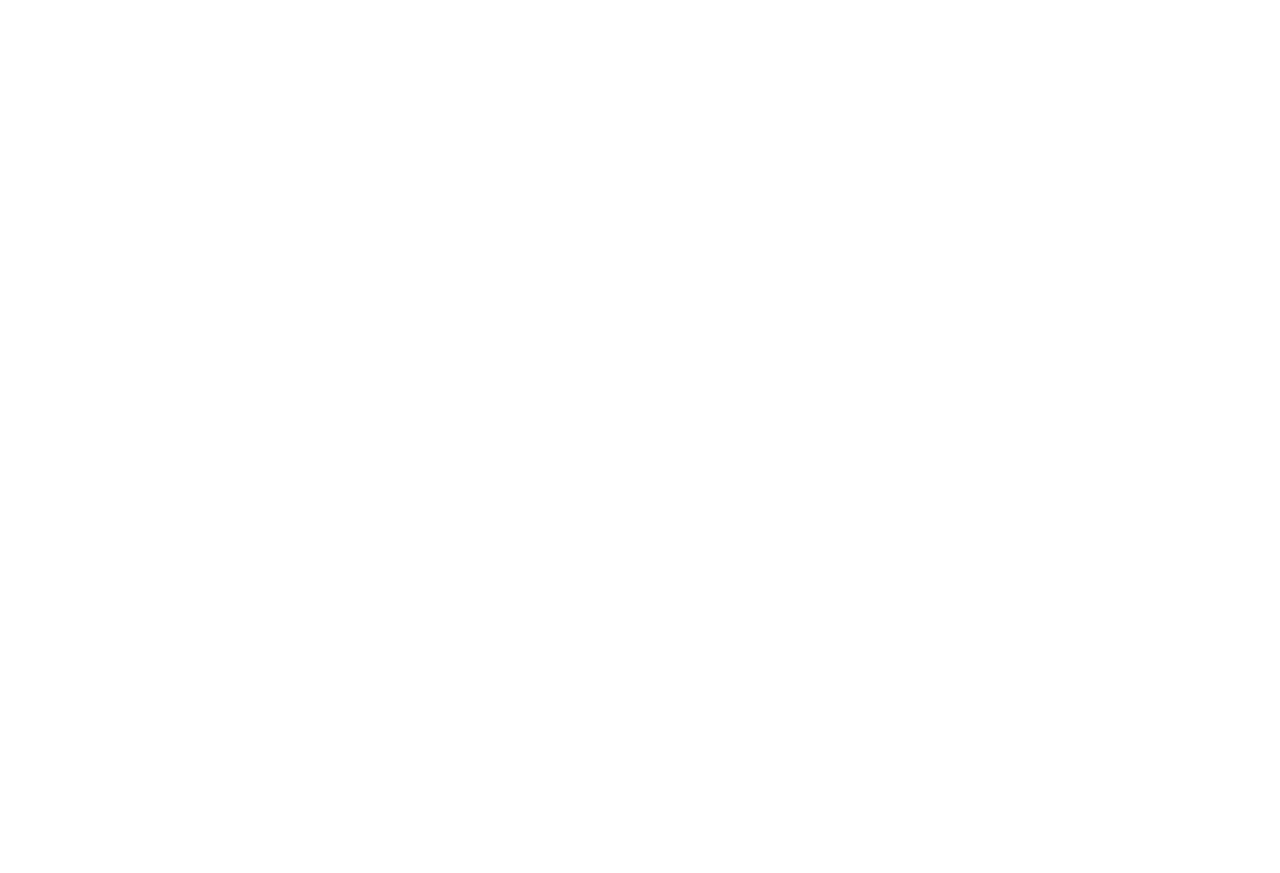
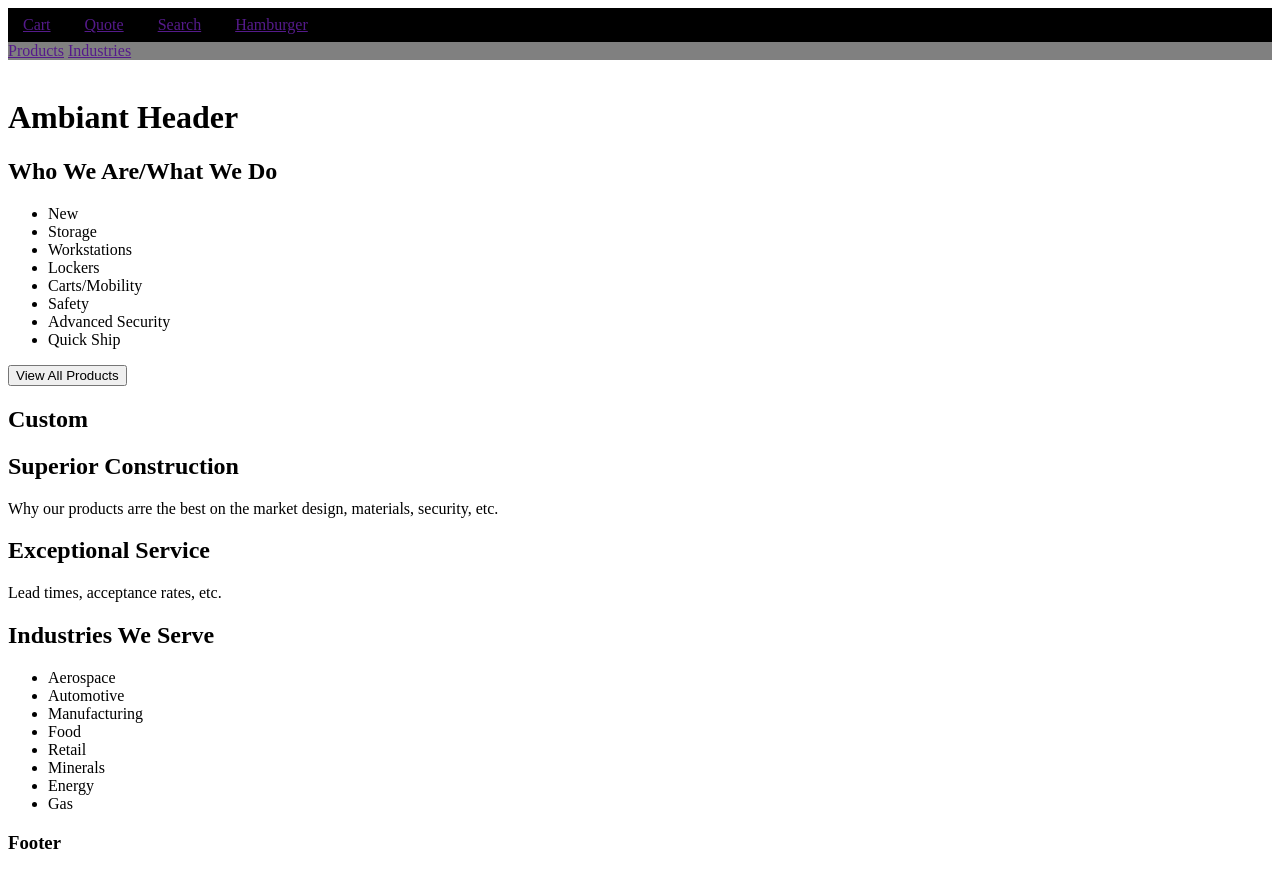
Before and after one commit to npresley13/strongholdWebsitePractice, a plain HTML site: page index.html in a window 1280 px wide. Before the commit the page ends 800 px from the top, so only its background shows below. Drawn offline with Linux system fonts and the light colour scheme.

Commit message:
build out index and css

```diff
--- a/index.html
+++ b/index.html
@@ -5,8 +5,73 @@
     <meta http-equiv="X-UA-Compatible" content="IE=edge">
     <meta name="viewport" content="width=device-width, initial-scale=1.0">
     <title>Document</title>
+    <link rel="stylesheet" href="styles.css">
 </head>
 <body>
+    <nav id="primary-nav">
+        <li><a href="">Cart</a></li>
+        <li><a href="">Quote</a></li>
+        <li><a href="">Search</a></li>
+        <li><a href="">Hamburger</a></li>
+    </nav>
+    <nav id="secondary-nav">
+        <li><a href="">Products</a></li>
+        <li><a href="">Industries</a></li>
+    </nav>
+    <header>
+        <img src="" alt="">
+        <h1>Ambiant Header</h1>
+    </header>
+
+    <div>
+        <h2>Who We Are/What We Do</h2>
+    </div>
+
+    <div class="homepage-products">
+        <ul>
+            <li>New</li>
+            <li>Storage</li>
+            <li>Workstations</li>
+            <li>Lockers</li>
+            <li>Carts/Mobility</li>
+            <li>Safety</li>
+            <li>Advanced Security</li>
+            <li>Quick Ship</li>
+        </ul>
+        <button>View All Products</button>
+    </div>
+
+    <div>
+        <h2>Custom</h2>
+    </div>
+
+    <div>
+        <h2>Superior Construction</h2>
+        <p>Why our products arre the best on the market design, materials, security, etc.</p>
+    </div>
+
+    <div>
+        <h2>Exceptional Service</h2>
+        <p>Lead times, acceptance rates, etc.</p>
+    </div>
+
+    <div>
+        <h2>Industries We Serve</h2>
+        <ul>
+            <li>Aerospace</li>
+            <li>Automotive</li>
+            <li>Manufacturing</li>
+            <li>Food</li>
+            <li>Retail</li>
+            <li>Minerals</li>
+            <li>Energy</li>
+            <li>Gas</li>
+        </ul>
+    </div>
 
 </body>
+
+<footer>
+    <h3>Footer</h3>
+</footer>
 </html>
--- /dev/null
+++ b/styles.css
@@ -0,0 +1,21 @@
+nav {
+    list-style-type: none;
+}
+
+#primary-nav {
+    background-color: black;
+}
+
+#secondary-nav {
+    background-color: gray;
+}
+
+#primary-nav > li {
+    display: inline-block;
+    justify: right;
+    margin: 8px 15px;
+}
+
+#secondary-nav > li {
+    display: inline;
+}
```
